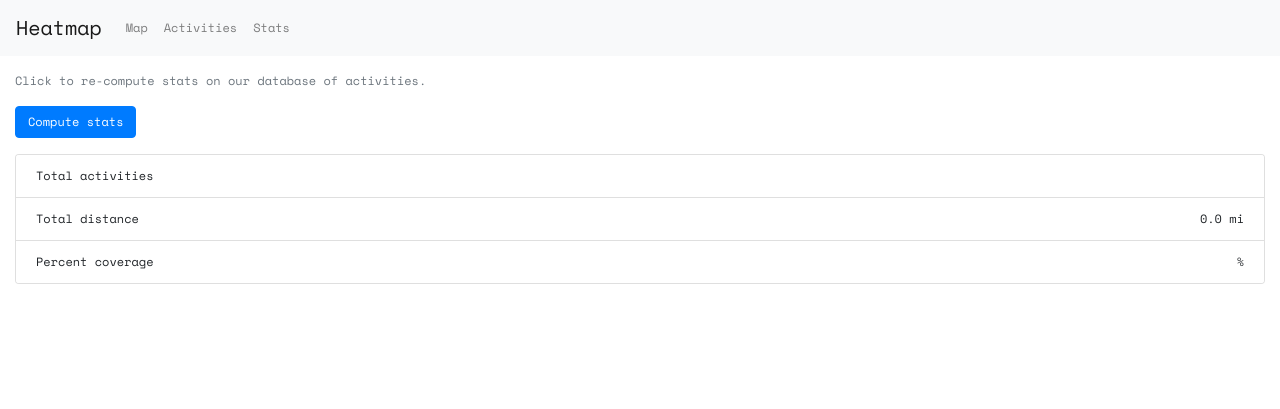
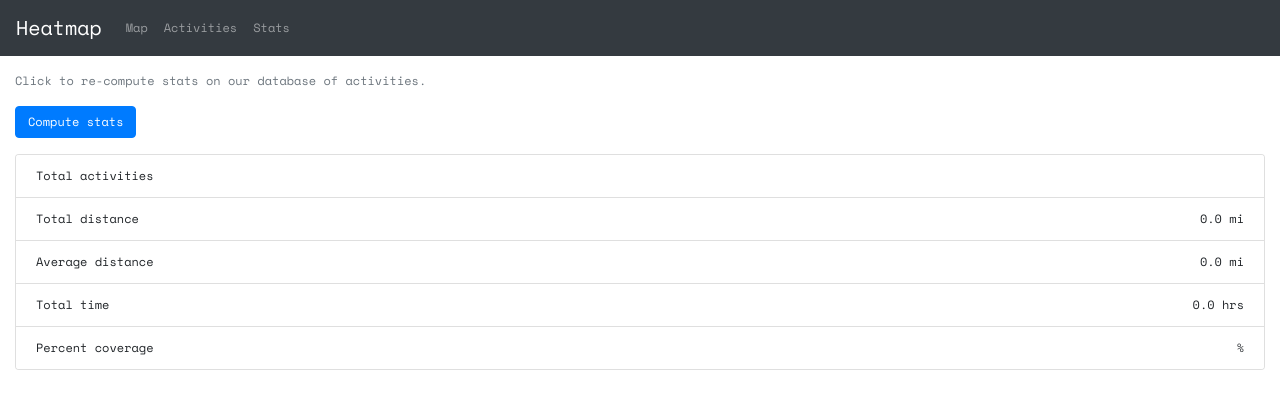
Before and after one commit to miloknowles/everystreet, a Flask app: template templates/stats.html in a window 1280 px wide. Shown: the top 409 px of the page. Run offline with Flask 2, Linux system fonts and the light colour scheme; the template is opened without the code that fills it, so the values that code supplies are empty; parts of the project's set-up code (start-up, migrations or seed data) failed here and were passed over.

Commit message:
More stats

```diff
--- a/app.py
+++ b/app.py
@@ -109,5 +109,21 @@ def compute_stats():
 
 #===============================================================================
 
+@app.route('/action/activity/<id>')
+def activity_json(id):
+  """
+  Get the json for an activity (debugging).
+  """
+  try:
+    token = strava.get_token_always_valid()
+    r = strava.get_activity_by_id(token, id)
+    return jsonify(r), 200
+
+  except Exception as e:
+    logging.exception(e)
+    return jsonify({'error': str(e)}), 300
+
+#===============================================================================
+
 if __name__ == "__main__":
   app.run(port=5001, debug=True)
--- a/static/style.css
+++ b/static/style.css
@@ -15,7 +15,11 @@ h3 {
 
 /* NOTE: Hardcoded navbar height here. */
 #map {
-  height: calc(100vh - 70px);
+  height: calc(100vh - 60px);
+}
+
+.no-padding {
+  padding: 0px;
 }
 
 .nav-link {
--- a/templates/map.html
+++ b/templates/map.html
@@ -8,7 +8,7 @@
     <script src="https://unpkg.com/leaflet@1.7.1/dist/leaflet.js" integrity="sha512-XQoYMqMTK8LvdxXYG3nZ448hOEQiglfqkJs1NOQV44cWnUrBc8PkAOcXy20w0vlaXaVUearIOBhiXZ5V3ynxwA==" crossorigin=""></script>
     <script type="text/javascript" src="https://rawgit.com/jieter/Leaflet.encoded/master/Polyline.encoded.js"></script>
 
-    <div class="container-fluid">
+    <div class="container-fluid no-padding">
       <div id="map"></div>
     </div>
 
--- a/templates/navbar.html
+++ b/templates/navbar.html
@@ -1,5 +1,5 @@
 <!DOCTYPE html>
-<nav class="navbar navbar-light bg-light navbar-expand-md">
+<nav class="navbar navbar-dark bg-dark navbar-expand-md">
   <a class="navbar-brand" href="/">Heatmap</a>
   <button class="navbar-toggler" type="button" data-toggle="collapse" data-target="#navbarSupportedContent" aria-controls="navbarSupportedContent" aria-expanded="false" aria-label="Toggle navigation">
     <span class="navbar-toggler-icon"></span>
--- a/templates/stats.html
+++ b/templates/stats.html
@@ -18,6 +18,14 @@
           <li class="list-group-item">
             <div class="float-left card-text">Total distance</div>
             <div id="total-distance" class="float-right card-text">{{ '%.1f'|format(total_distance) }} mi</div>
+          </li>
+          <li class="list-group-item">
+            <div class="float-left card-text">Average distance</div>
+            <div id="avg-distance" class="float-right card-text">{{ '%.1f'|format(avg_distance) }} mi</div>
+          </li>
+          <li class="list-group-item">
+            <div class="float-left card-text">Total time</div>
+            <div id="total-time" class="float-right card-text">{{ '%.1f'|format(total_time) }} hrs</div>
           </li>
           <li class="list-group-item">
             <div class="float-left card-text">Percent coverage</div>
--- a/util/database.py
+++ b/util/database.py
@@ -58,12 +58,16 @@ def update_stats():
   total_activities = len(items.values())
 
   total_distance = 0
+  total_time = 0
   for item in items.values():
     total_distance += 0.621371 * item['distance'] / 1000
+    total_time += item['moving_time'] / 3600.0
 
   pdict = {
     'total_distance': total_distance,
-    'total_activities': total_activities
+    'total_activities': total_activities,
+    'avg_distance': total_distance / total_activities,
+    'total_time': total_time
   }
 
   db.reference('stats').update(pdict)
```
Also changed, not shown: templates/activities.html (+5 -4 lines).
